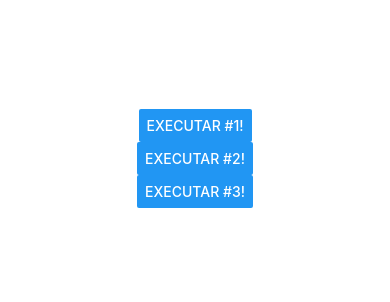
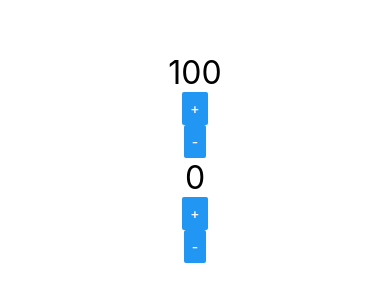
Before and after one commit to Graciliano-Barroso/exercicios-react-native, a React Native app: screen / in a window 390 px wide. Shown: the part 264-566 px from the top of the page. Built offline with nearby package versions, Linux system fonts and the light colour scheme.

Commit message:
feat: Componente com estado(useState)

```diff
--- a/src/App.js
+++ b/src/App.js
@@ -2,7 +2,8 @@
 import React from "react";
 import { Button, SafeAreaView, StyleSheet } from "react-native";
 
-import Botao from "./components/Botao";
+import Contador from "./components/Contador";
+// import Botao from "./components/Botao";
 // import Titulo from "./components/Titulo";
 // import Aleatorio from "./components/Aleatorio";
 // import MinMax from "./components/MinMax";
@@ -11,10 +12,12 @@ import Botao from "./components/Botao";
 
 export default () => (
     <SafeAreaView style={style.App}>
-        <Botao />
-    {/* <Aleatorio min={1} max={60} />
+        <Contador inicial={100} passo={13} />
+        <Contador />
+        {/* <Botao />
         <Titulo principal="Cadastro de Produto"
                 secundario="Tela de Cadastro do Produto" />
+        <Aleatorio min={1} max={60} />
         <Aleatorio min={1} max={60} />
         <Aleatorio min={1} max={60} />
         <Aleatorio min={1} max={60} />
--- /dev/null
+++ b/src/components/Contador.js
@@ -0,0 +1,20 @@
+import React, { useState } from "react";
+import { Text, Button } from "react-native";
+import Estilo from './estilo';
+
+export default ({ inicial = 0, passo = 1 }) => {
+    // let numero = props.inicial;
+    const [numero, setNumero] = useState(inicial);
+
+    const inc = () => setNumero(numero + passo);
+    const dec = () => setNumero(numero - passo);
+
+    return (
+
+        <>
+            <Text style={Estilo.txtG}>{numero}</Text>
+            <Button title="+" onPress={inc} />
+            <Button title="-" onPress={dec} />
+        </>
+    )
+}
```
